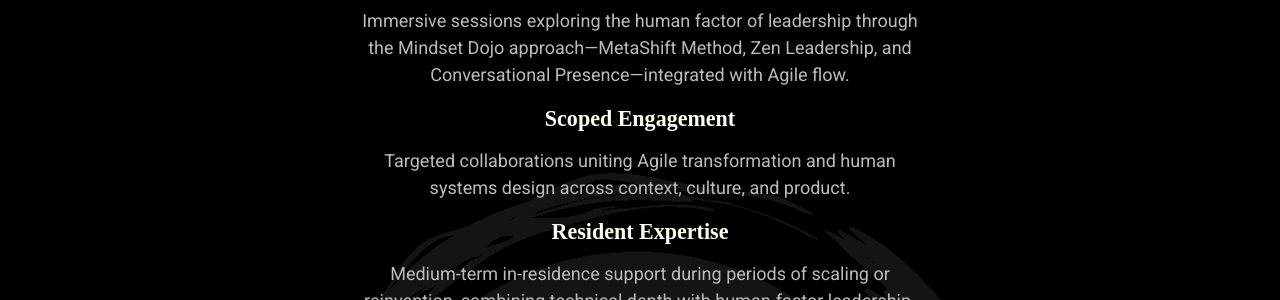
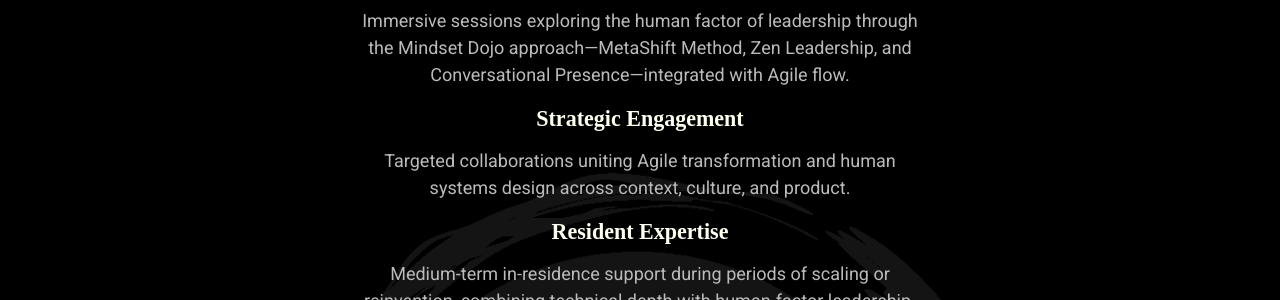
Before and after one commit to mindset-dojo/mindset-dojo.github.io, a Jekyll site: the page built from _authors/michael-basil.md, in a window 1280 px wide and 900 px high, scrolled down 1182 px. Shown: the part 154-454 px from the top of the window. Built offline with Jekyll 4.4.1, drawn with Linux system fonts in a browser that asks for light colours; some web fonts are replaced.

Commit message:
refactor: Strategic Engagement

```diff
--- a/_authors/michael-basil.md
+++ b/_authors/michael-basil.md
@@ -50,7 +50,7 @@ about: |
   Mindset Dojo approach—MetaShift Method, Zen Leadership, and Conversational
   Presence—integrated with Agile flow.
 
-  #### Scoped Engagement
+  #### Strategic Engagement
 
   Targeted collaborations uniting Agile transformation and human systems design
   across context, culture, and product.
```
